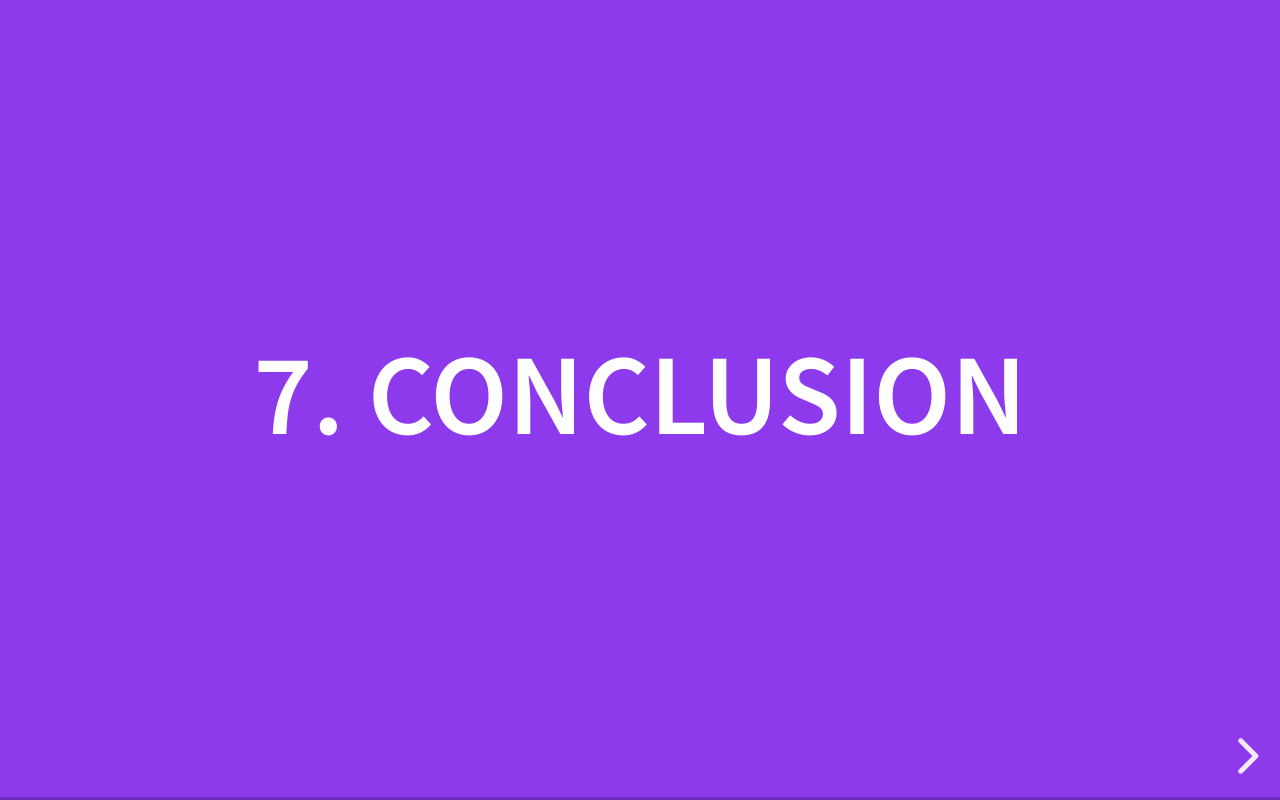
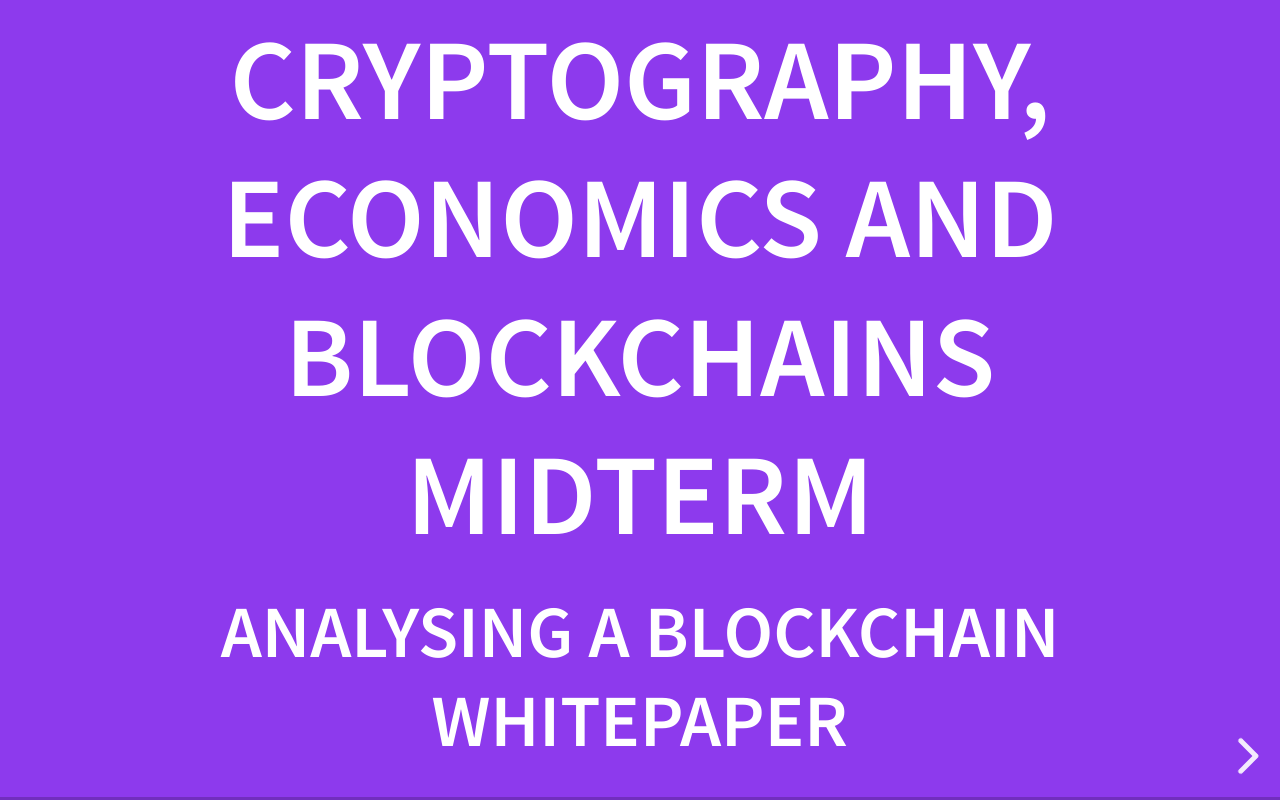
Before and after one commit to bredamatt/cardano-notes, a website: page revealjs/index.html in a window 1280 px wide. Drawn offline with Linux system fonts and the light colour scheme.

Commit message:
add slides.md back in index.html

```diff
--- a/revealjs/index.html
+++ b/revealjs/index.html
@@ -16,6 +16,7 @@
 	<body>
 		<div class="reveal">
 			<div class="slides">
+				<section data-markdown="midterm/slides.md"></section>
 				<section data-markdown="midterm/conclusion.md"></section>
 				<section data-markdown="midterm/governance.md"></section>
 			</div>
```
